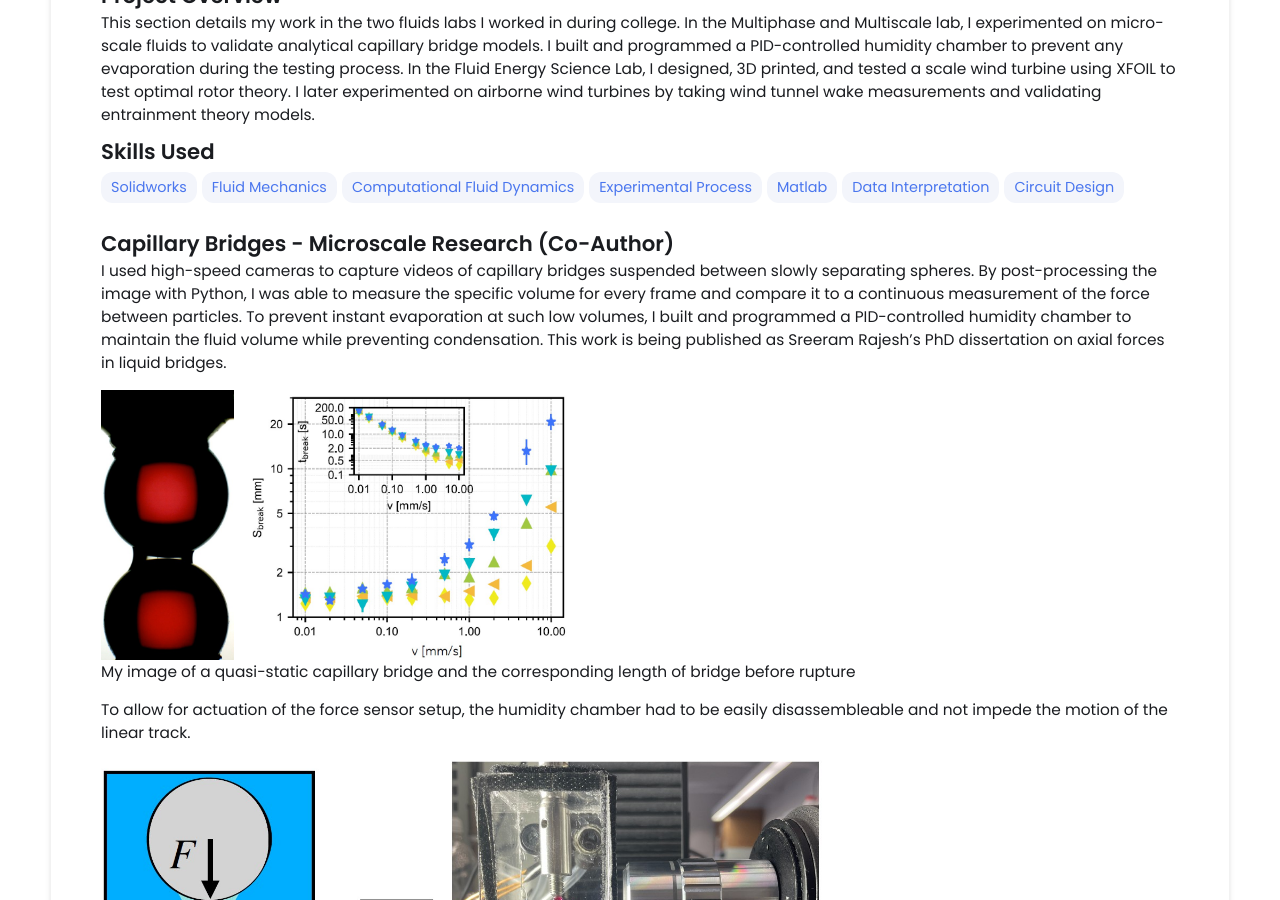
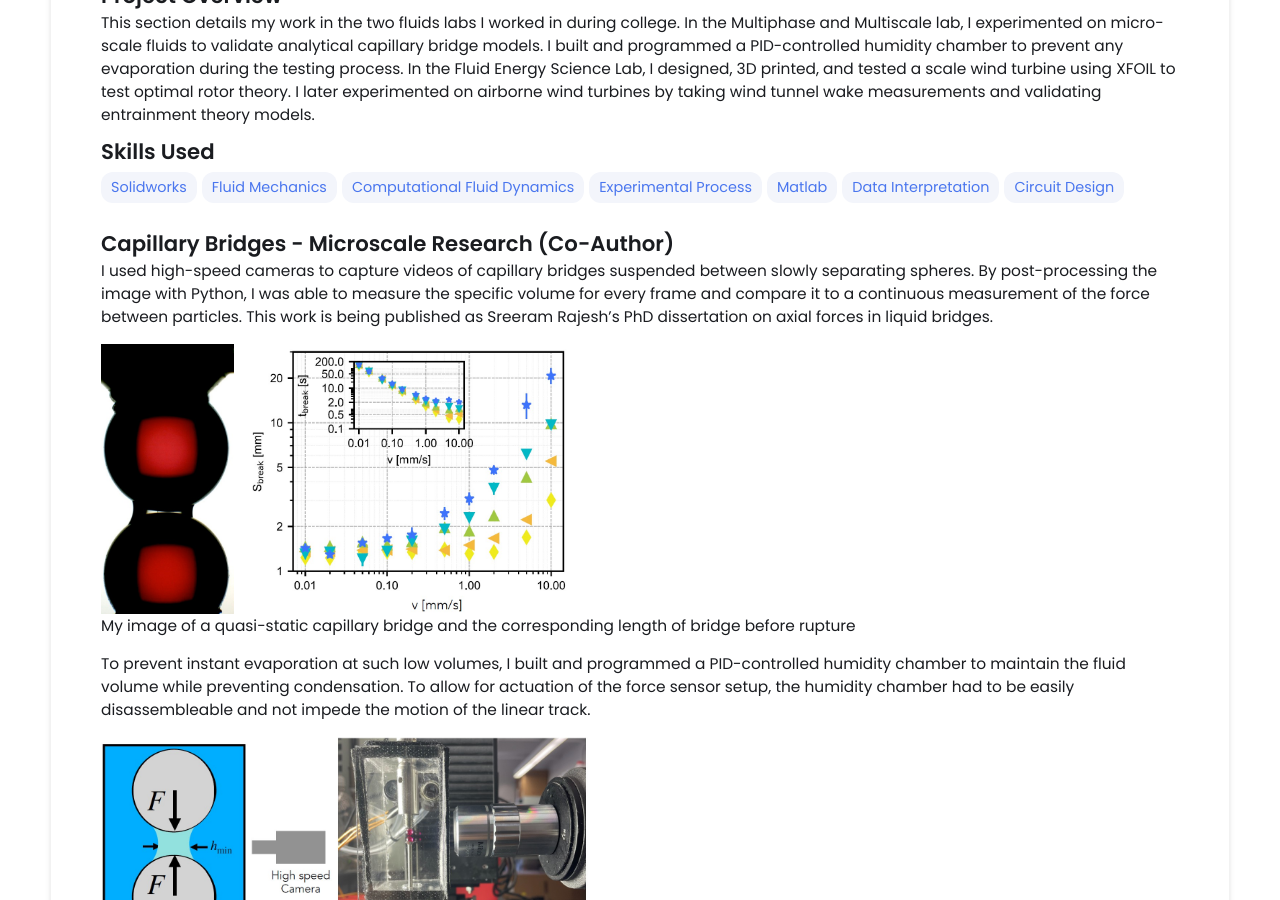
Before and after one commit to rileytinianov/rileytinianov.github.io, a Jekyll site: the page built from _projects/Turbine Design/index.md, in a window 1280 px wide and 900 px high, scrolled down 577 px. Built offline with Jekyll 4.4.1, drawn with Linux system fonts in a browser that asks for light colours.

Commit message:
Update index.md

```diff
--- a/_projects/Turbine Design/index.md
+++ b/_projects/Turbine Design/index.md
@@ -24,9 +24,10 @@ I used high-speed cameras to capture videos of capillary bridges suspended betwe
 My image of a quasi-static capillary bridge and the corresponding length of bridge before rupture
 <br>
 
-To allow for actuation of the force sensor setup, the humidity chamber had to be easily disassembleable and not impede the motion of the linear track.
+To prevent instant evaporation at such low volumes, I built and programmed a PID-controlled humidity chamber to maintain the fluid volume while preventing condensation. To allow for actuation of the force sensor setup, the humidity chamber had to be easily disassembleable and not impede the motion of the linear track.
+
 <div style="display: flex; gap: 10px;">
-  <img src="/imagesreal/SreeramTestingSetup.jpg" height="400" alt="Hub1">
+  <img src="/imagesreal/SreeramTestingSetup.jpg" height="270" alt="Hub1">
 </div>
 Image of the testing setup, including humidity chamber
 
@@ -58,7 +59,7 @@ I then modeled the turbine using Solidworks and printed it in SLS. It was tested
 
 <div style="display: flex; gap: 10px;">
   <img src="/imagesreal/printedturbine.jpg" height="250" alt="Hub2">
-  <img src="/imagesreal/TunnelTesting.PNG" height="280" alt="Hub1">
+  <img src="/imagesreal/TunnelTesting.PNG" height="250" alt="Hub1">
 </div>
 Testing wind turbine with a wind generator and hot wire anemometer
 
```
Also changed, not shown: other parts of _projects/Turbine Design/index.md (+1 -1 lines).
